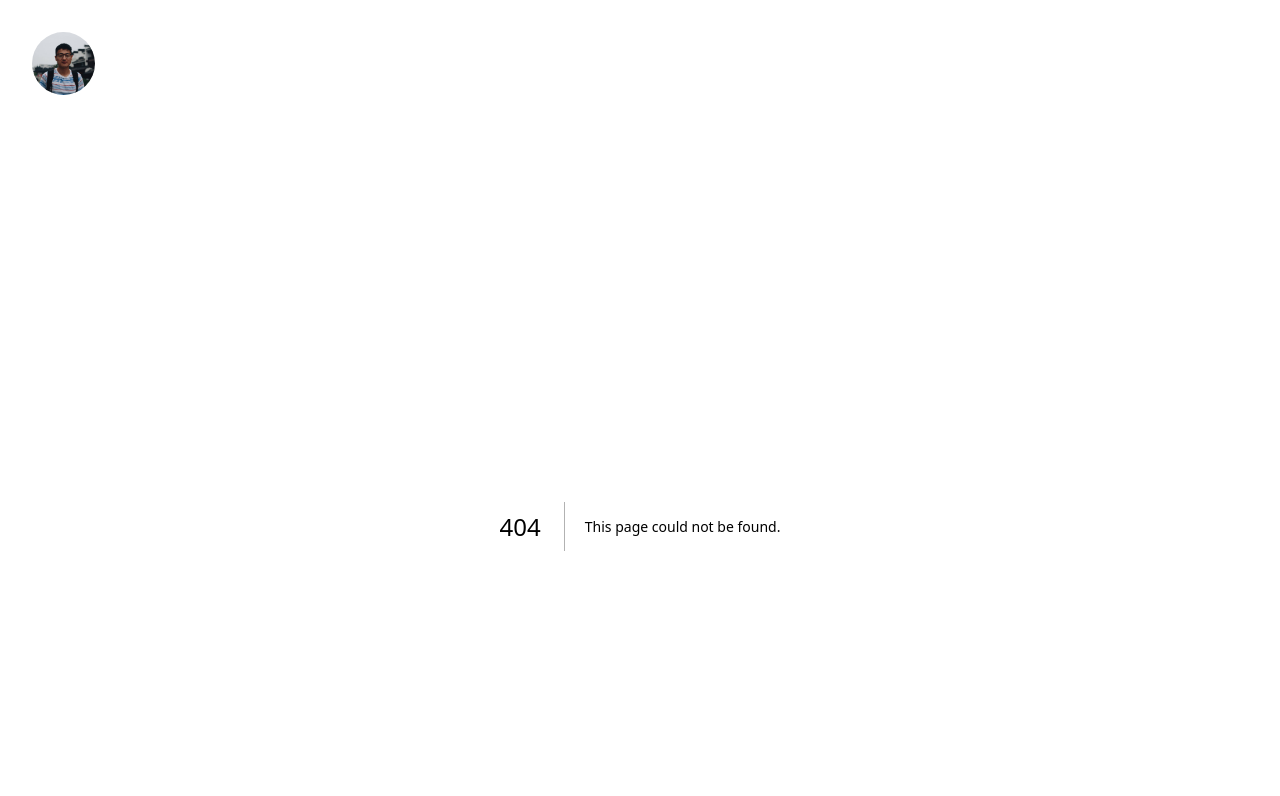
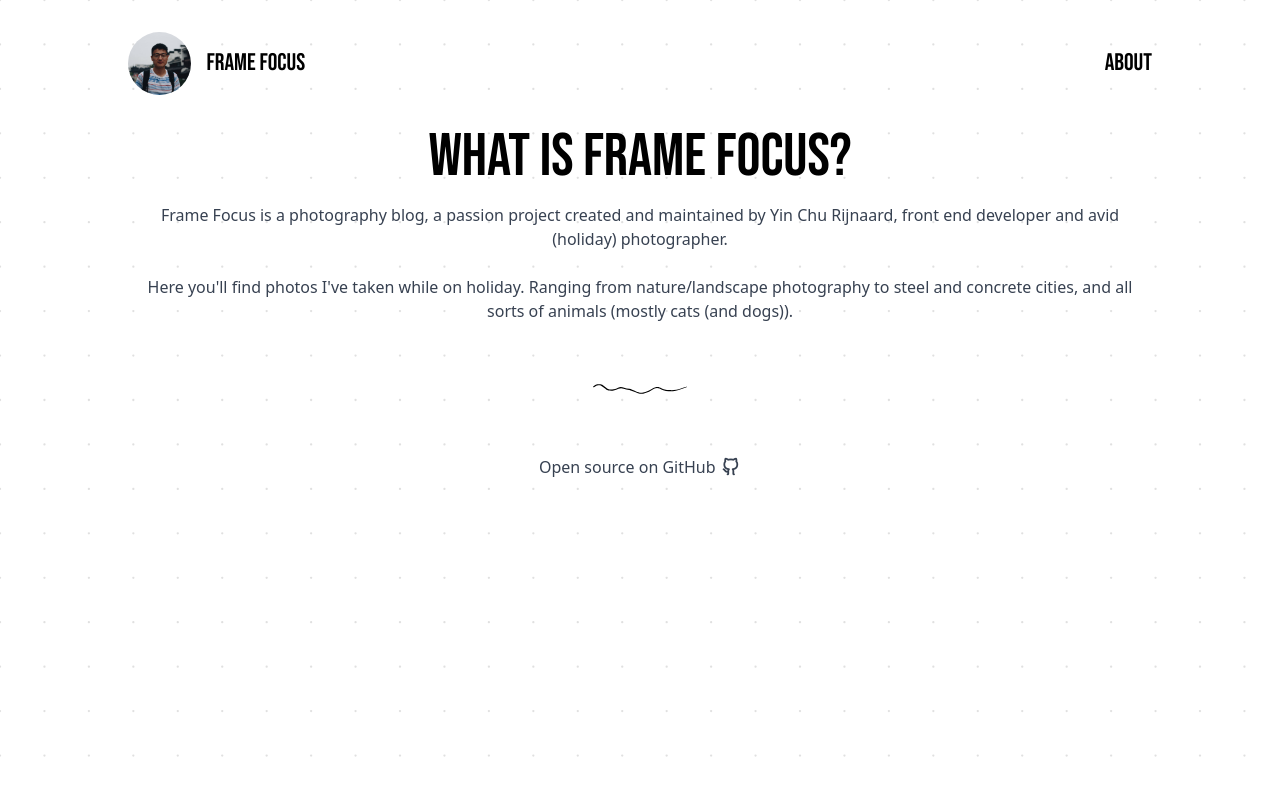
Before and after one commit to YinChuRijnaard/frame-focus, a Next.js app: page /about in a window 1280 px wide. Before the commit this address had no page. Shown: the top 796 px of the page. Built offline with nearby package versions, Linux system fonts and the light colour scheme.

Commit message:
Sanity testing successful

```diff
--- /dev/null
+++ b/app/about/page.tsx
@@ -0,0 +1,46 @@
+import Image from "next/image";
+
+const About = () => {
+  return (
+    <main className="page_styling space-y-4">
+      <h1 className="title_text font-bebas text-center">
+        What is Frame Focus?
+      </h1>
+
+      <p className="desc text-center">
+        Frame Focus is a photography blog, a passion project created and
+        maintained by Yin Chu Rijnaard, front end developer and avid
+        &#40;holiday&#41; photographer.
+        <br />
+        <br />
+        Here you&apos;ll find photos I&apos;ve taken while on holiday. Ranging
+        from nature/landscape photography to steel and concrete cities, and all
+        sorts of animals &#40;mostly cats &#40;and dogs&#41;&#41;.
+      </p>
+
+      <Image
+        src="/assets/images/line.svg"
+        height={100}
+        width={100}
+        alt="Line"
+        className="mx-auto"
+      />
+
+      <p className="desc flex items-center justify-center">
+        Open source on&nbsp;
+        <a
+          href="https://github.com/YinChuRijnaard/frame-focus"
+          className="link"
+          target="_blank"
+          rel="noreferrer"
+        >
+          GitHub
+        </a>
+        &nbsp;
+        <i className="ri-github-line ri-lg"></i>
+      </p>
+    </main>
+  );
+};
+
+export default About;
--- a/app/layout.tsx
+++ b/app/layout.tsx
@@ -1,5 +1,7 @@
 import "../styles/globals.css";
 import type { Metadata } from "next";
+
+import "remixicon/fonts/remixicon.css";
 
 import Nav from "@/components/Nav";
 
--- a/app/page.tsx
+++ b/app/page.tsx
@@ -1,39 +1,4 @@
 import { createClient } from "next-sanity";
-
-const Home = ({ pets }: any) => {
-  console.log("Pets is: " + pets);
-
-  return (
-    <main>
-      <div>
-        <h1 className="title_text font-bebas text-center">Frame Focus</h1>
-        <p className="subtitle_text font-caveat text-center">
-          Carefully curated photographs
-        </p>
-        <hr className="mx-auto mt-8 w-1/4" />
-      </div>
-
-      {/* Sanity testing */}
-      <div className="bg-red-300">
-        <h1>PETS?</h1>
-        {pets?.length > 0 && (
-          <ul>
-            {pets.map((pet: any) => (
-              <li key={pet._id}>{pet?.name}</li>
-            ))}
-          </ul>
-        )}
-
-        {/* @ts-ignore */}
-        {!pets?.length > 0 && <p>No pets to show</p>}
-      </div>
-    </main>
-  );
-};
-
-export default Home;
-
-// Sanity testing
 
 const client = createClient({
   projectId: process.env.NEXT_PUBLIC_SANITY_PROJECT_ID,
@@ -42,12 +7,24 @@ const client = createClient({
   useCdn: false,
 });
 
-export const fetchData = async () => {
+const Home = async () => {
   const pets = await client.fetch(`*[_type == "pet"]`);
 
-  return {
-    props: {
-      pets,
-    },
-  };
+  return (
+    <main className="page_styling">
+      <div className="bg-red-300">
+        <h1>PETS?</h1>
+        {pets?.length > 0 && (
+          <ul>
+            {/* @ts-ignore */}
+            {pets.map((pet) => (
+              <li key={pet._id}>{pet?.name}</li>
+            ))}
+          </ul>
+        )}
+      </div>
+    </main>
+  );
 };
+
+export default Home;
--- a/components/Nav.tsx
+++ b/components/Nav.tsx
@@ -1,8 +1,10 @@
 import Image from "next/image";
+import Link from "next/link";
 
 const Nav = () => {
   return (
-    <nav className="p-8">
+    <nav className="p-8 flex items-center justify-between sm:p-0 sm:my-8 sm:mx-32">
+      <Link href="/" className="flex items-center justify-between space-x-4">
         <Image
           src={"/assets/images/pfp.jpg"}
           width={62.5}
@@ -10,6 +12,12 @@ const Nav = () => {
           alt="Profile picture"
           className="rounded-full"
         />
+        <p className="font-bebas text-2xl hidden sm:block">Frame Focus</p>
+      </Link>
+
+      <Link href="/about" className="font-bebas text-2xl">
+        About
+      </Link>
     </nav>
   );
 };
--- a/package.json
+++ b/package.json
@@ -16,6 +16,7 @@
     "next-sanity": "^5.1.2",
     "react": "18.2.0",
     "react-dom": "18.2.0",
+    "remixicon": "^3.4.0",
     "typescript": "5.1.6"
   },
   "devDependencies": {
--- a/styles/globals.css
+++ b/styles/globals.css
@@ -10,9 +10,18 @@ body {
 
 /* Typography classes */
 .title_text {
-  @apply text-6xl font-extrabold text-black;
+  @apply text-4xl text-black sm:text-6xl;
 }
 
-.subtitle_text {
-  @apply text-2xl font-bold text-gray-700;
+.desc {
+  @apply text-gray-700;
 }
+
+.link {
+  @apply hover:underline;
+}
+
+/* Page classes */
+.page_styling {
+  @apply mx-8 sm:mx-32;
+}
```
Also changed, not shown: public/assets/images/line.svg (added), 1 other file (tests, documents, lock files or other folders). Lines whose indentation alone changed are shown as unchanged.
